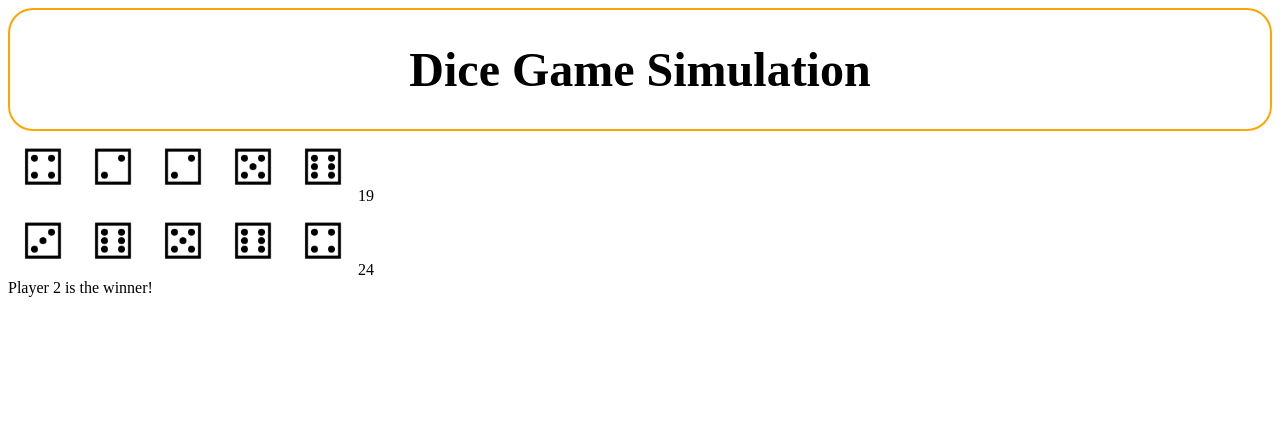
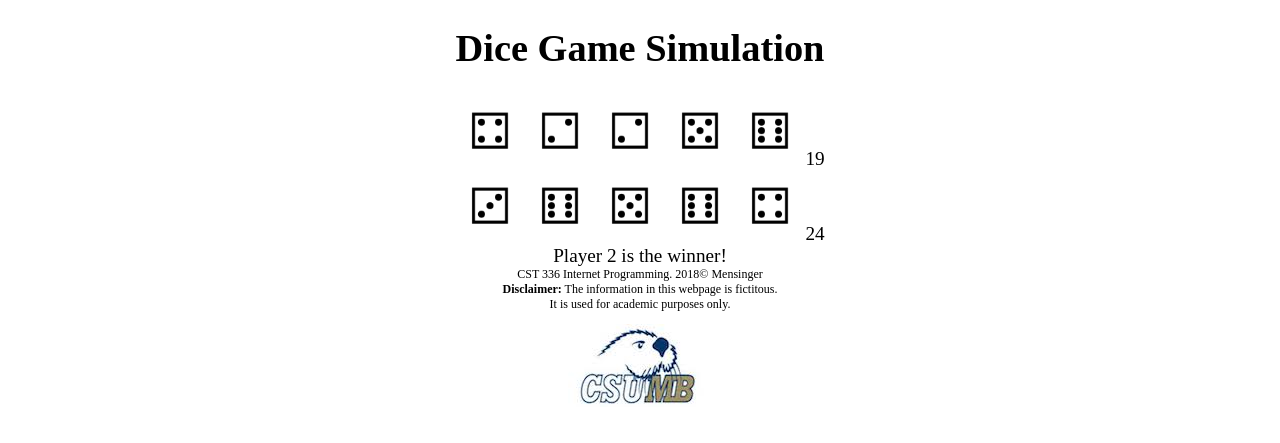
Before and after one commit to alphabin/mmensinger, a PHP site: page /hw/hw2/index.php in a window 1280 px wide. Shown: the top 443 px of the page. Run offline with PHP 8.4, Linux system fonts and the light colour scheme.

Commit message:
New commit

```diff
--- /dev/null
+++ b/hw/hw2/css/styles.css
@@ -0,0 +1,17 @@
+header, body {
+
+    text-align: center;
+    margin: 0 auto;
+}
+
+
+body {
+
+    font-size: 1.2em;
+
+}
+
+footer {
+
+    font-size: 12px;
+}
--- a/hw/hw2/index.php
+++ b/hw/hw2/index.php
@@ -9,9 +9,8 @@
     <head>
         <title> Homework 2: Dice Game Simulation </title>
         <meta charset="utf-8" />
-        <style>
-            @import url("css/styles.css");
-        </style>
+        <link href="css/styles.css" rel="stylesheet" type="text/css" />
+
     </head>
 
     <header><h1> Dice Game Simulation </h1></header>
@@ -23,4 +22,13 @@
         ?>
 
     </body>
+
+    <footer>
+
+         CST 336 Internet Programming. 2018&copy; Mensinger <br />
+            <strong>Disclaimer:</strong> The information in this webpage is fictitous. <br />
+            It is used for academic purposes only.
+             <figure id="csumb">
+                <img src="img/csumb_logo.jpg" alt="California State University Monterey Bay logo" />
+    </footer>
 </html>
--- a/labs/Lab2/css/styles.css
+++ b/labs/Lab2/css/styles.css
@@ -1,4 +1,4 @@
-    @import url('https://fonts.googleapis.com/css?family=Baloo+Bhaina');
+  @import url('https://fonts.googleapis.com/css?family=Baloo+Bhaina');
 
     img {
         border-radius:20px;
```
Also changed, not shown: labs/Lab2/index.php (+3 -12 lines), hw/hw2/img/csumb_logo.jpg (added), 1 other file.
